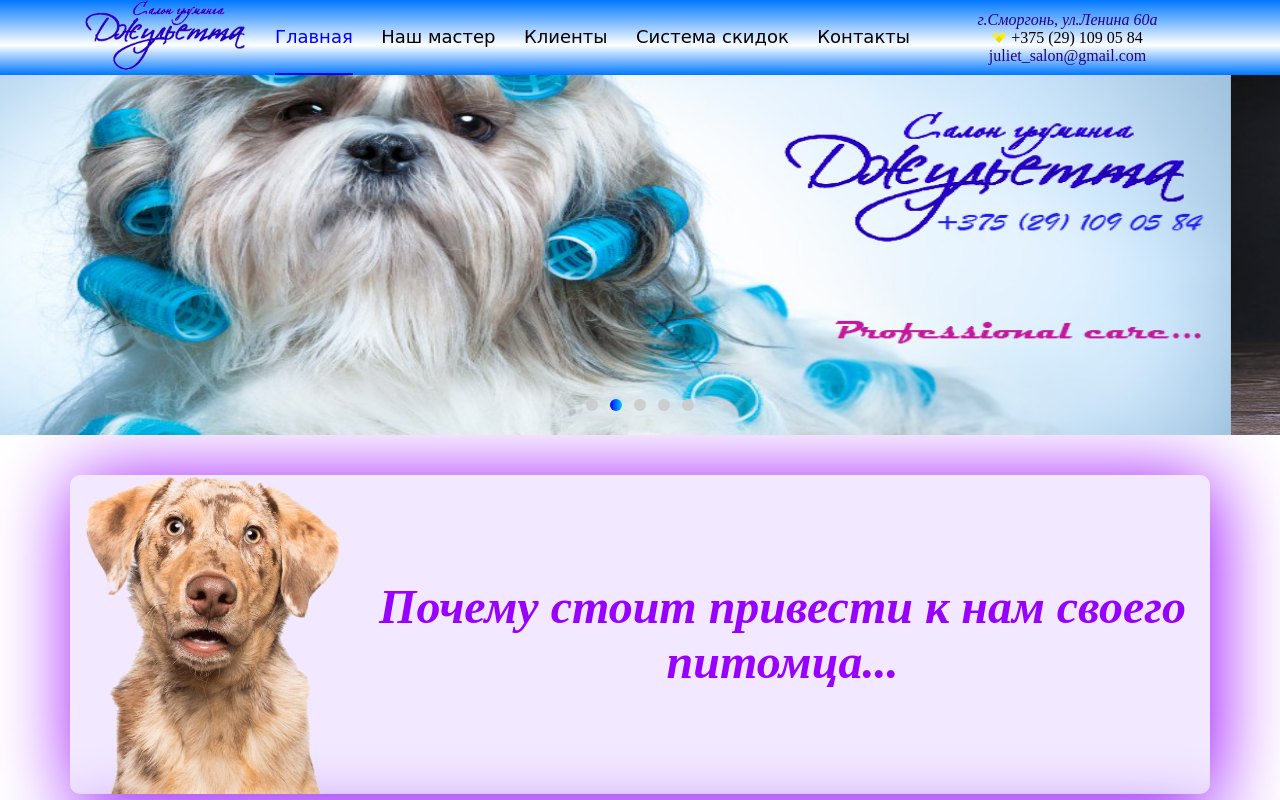
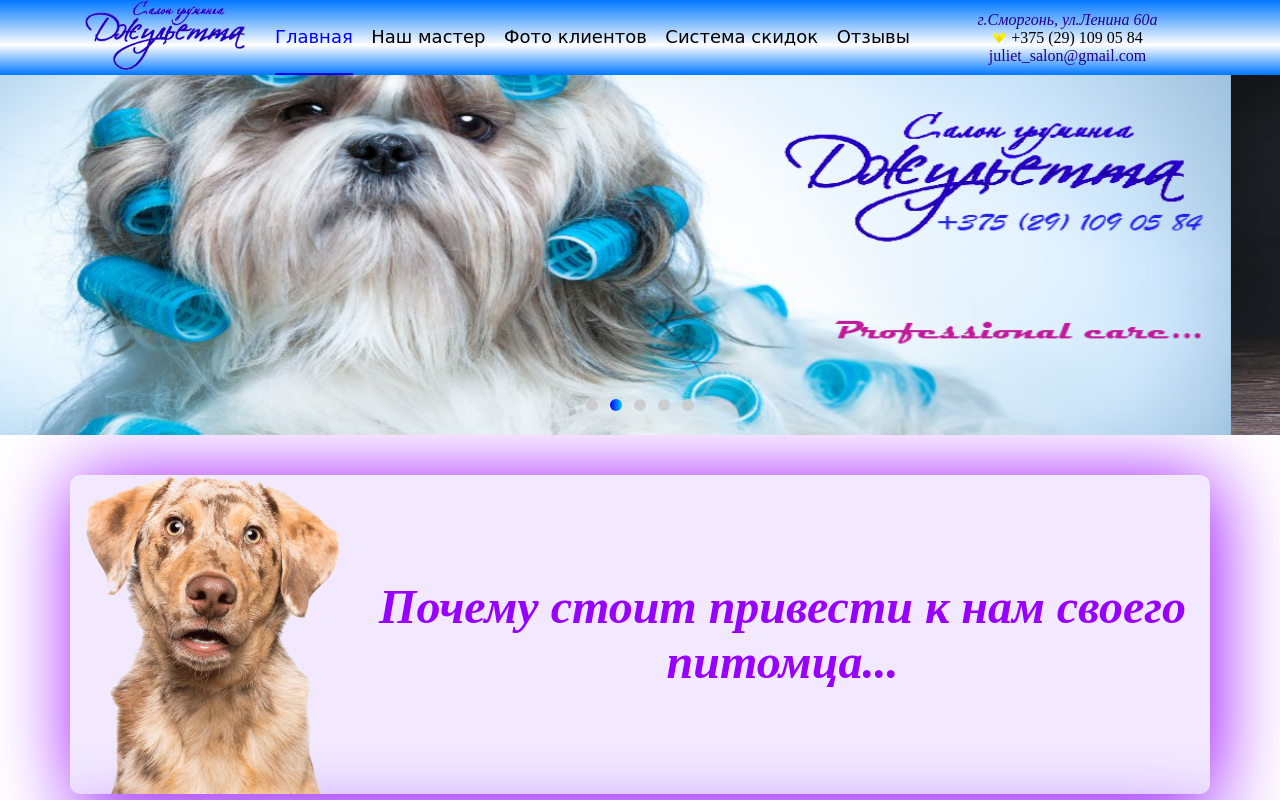
Before and after one commit to SashaDeviaten/Juliet, a React app: page / in a window 1280 px wide. Shown: the top 800 px of the page. Built offline with nearby package versions, Linux system fonts and the light colour scheme.

Commit message:
try to add ReactFancyBox

```diff
--- a/PageRouter/PageRouter.js
+++ b/PageRouter/PageRouter.js
@@ -3,6 +3,7 @@ import { Route } from 'react-router-dom';
 import Switch from "react-router-dom/es/Switch";
 import MainPage from "../Pages/MainPage/MainPage";
 import Page_Master from "../Pages/Page_Master/Page_Master";
+import App1 from "../Pages/Page_Clients/Page_Clients";
 
 class PagesRouter extends React.Component {
 
@@ -12,6 +13,7 @@ class PagesRouter extends React.Component {
                 <Switch>
                     <Route path="/" exact component={MainPage}/>
                     <Route path="/master" component={Page_Master}/>
+                    <Route path="/clients" component={App1}/>
                 </Switch>
         );
 
--- /dev/null
+++ b/Pages/Page_Clients/Page_Clients.js
@@ -0,0 +1,45 @@
+// import React from 'react';
+// import './Page_Clients.scss'
+//
+//
+// class Page_Clients extends React.PureComponent {
+//
+//     mainClassName = 'Page_Clients';
+//
+//   render() {
+//       const {mainClassName} = this;
+//
+//     return (
+//
+//
+//         <div className={mainClassName}>
+//
+//         </div>
+//
+//     );
+//
+//   }
+//
+// }
+//
+// export default Page_Clients;
+
+
+import React, {Component} from 'react';
+import ReactFancyBox from 'react-fancybox'
+import 'react-fancybox/lib/fancybox.css'
+
+class App1 extends Component {
+    render() {
+        return (
+            <div className="App">
+
+                <ReactFancyBox
+                    thumbnail="https://loremflickr.com/320/240"
+                    image="https://www.w3schools.com/howto/img_forest.jpg"/>
+            </div>
+        );
+    }
+}
+
+export default App1;
--- /dev/null
+++ b/Pages/Page_Clients/Page_Clients.scss
@@ -0,0 +1,5 @@
+@import "../../node_modules/bootstrap/dist/css/bootstrap-grid.css";
+
+.Page_Clients {
+
+}
--- a/Pages/Page_Company.scss
+++ /dev/null
@@ -1,3 +0,0 @@
-h1 {
-    color: red
-}
--- a/data/main-menu-tabs.json
+++ b/data/main-menu-tabs.json
@@ -8,25 +8,15 @@
     "path": "/master"
   },
   {
-    "name": "Клиенты",
-    "path": "/clients",
-    "items": [
-      {
-        "name": "Фото",
-        "path": "/clients/photo"
-      },
-      {
-        "name": "Отзывы",
-        "path": "/clients/reviews"
-      }
-    ]
+    "name": "Фото клиентов",
+    "path": "/clients"
   },
   {
     "name": "Система скидок",
     "path": "/discount"
   },
   {
-    "name": "Контакты",
-    "path": "/contacts"
+    "name": "Отзывы",
+    "path": "/reviews"
   }
 ]
--- a/package.json
+++ b/package.json
@@ -28,6 +28,7 @@
     "prop-types": "^15.6.0",
     "react": "^16.0.0",
     "react-dom": "^16.0.0",
+    "react-fancybox": "^0.2.3",
     "react-redux": "^5.0.6",
     "react-router-dom": "^4.2.2",
     "redux": "^3.7.2",
```
Also changed, not shown: Pages/Page_Company.js (deleted, +0 -17 lines), index.html (line endings or trailing spaces), 1 other file (tests, documents, lock files or other folders).
